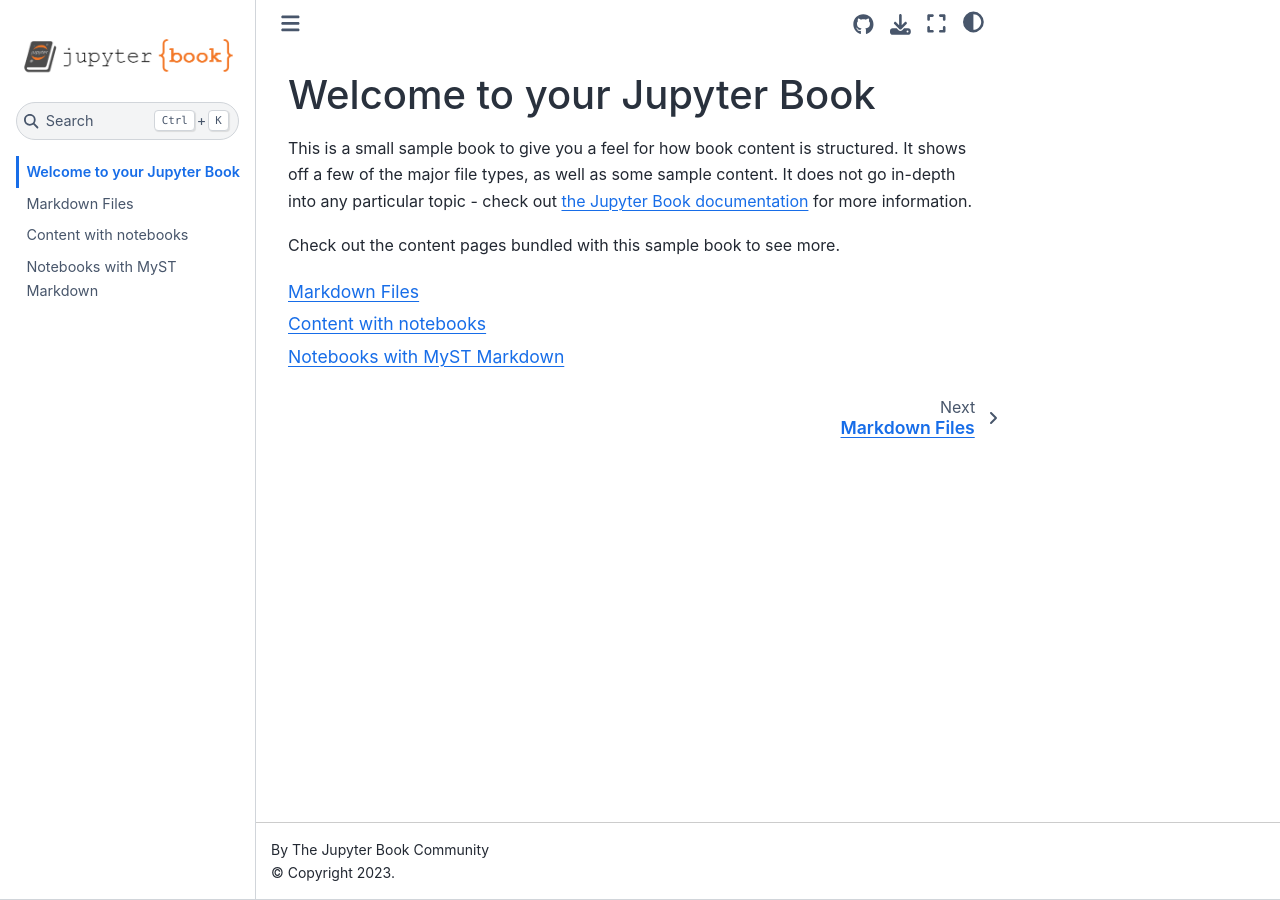
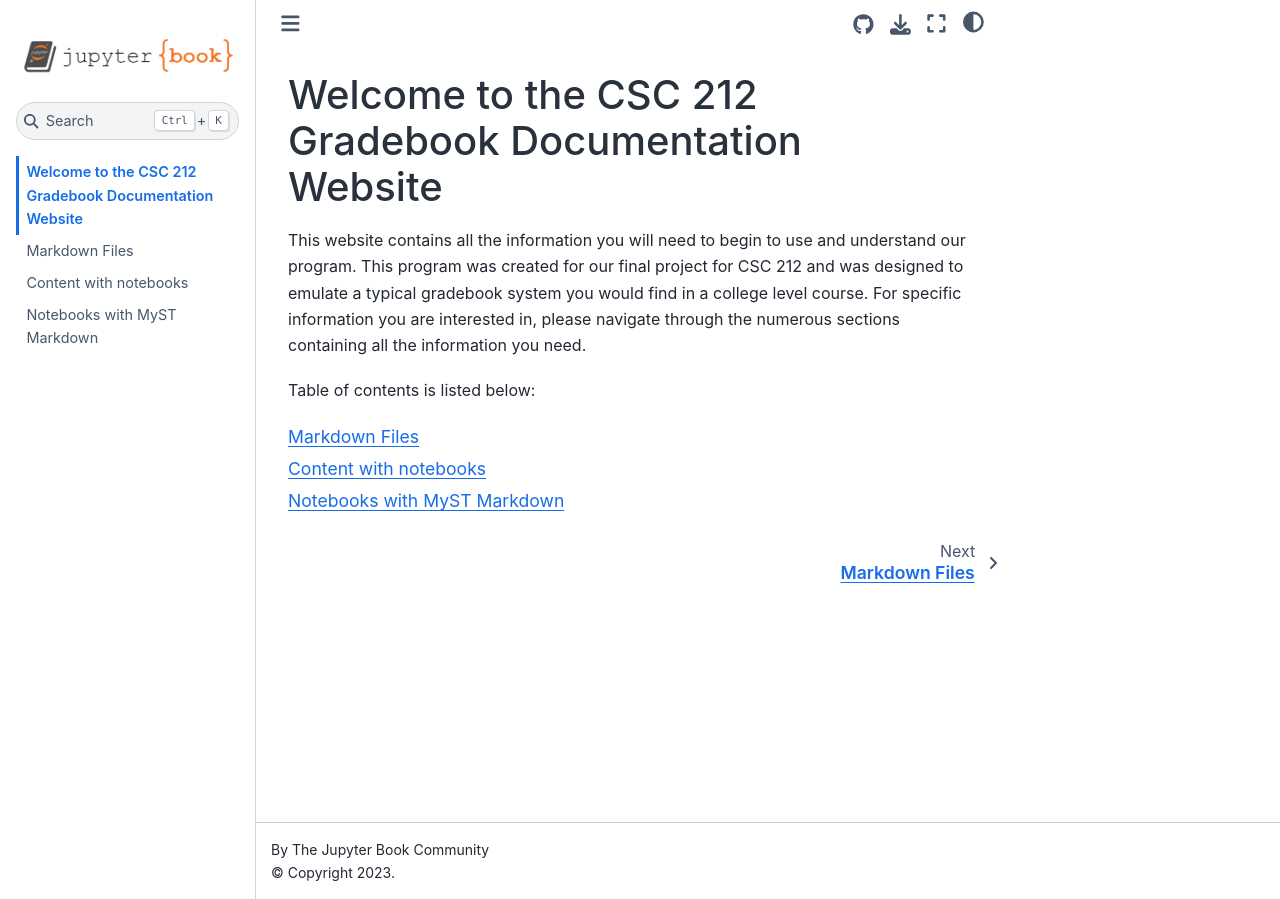
Before and after one commit to ernolfur/CSC212GradeBook, a Jupyter Book: the page built from docs/gradebookdoc/intro.md, in a window 1280 px wide. Built offline with Jupyter Book 1.0.4 settings and Sphinx 7.4.7 and the Sphinx Book theme 1.1.4, drawn with Linux system fonts in a browser that asks for light colours.

Commit message:
intro for csc212 jupyterbook doc website
intro for csc212 jupyterbook doc website

````diff
--- a/docs/gradebookdoc/intro.md
+++ b/docs/gradebookdoc/intro.md
@@ -1,11 +1,8 @@
-# Welcome to your Jupyter Book
+# Welcome to the CSC 212 Gradebook Documentation Website
 
-This is a small sample book to give you a feel for how book content is
-structured.
-It shows off a few of the major file types, as well as some sample content.
-It does not go in-depth into any particular topic - check out [the Jupyter Book documentation](https://jupyterbook.org) for more information.
+This website contains all the information you will need to begin to use and understand our program. This program was created for our final project for CSC 212 and was designed to emulate a typical gradebook system you would find in a college level course. For specific information you are interested in, please navigate through the numerous sections containing all the information you need.
 
-Check out the content pages bundled with this sample book to see more.
+Table of contents is listed below:
 
 ```{tableofcontents}
 ```
````
